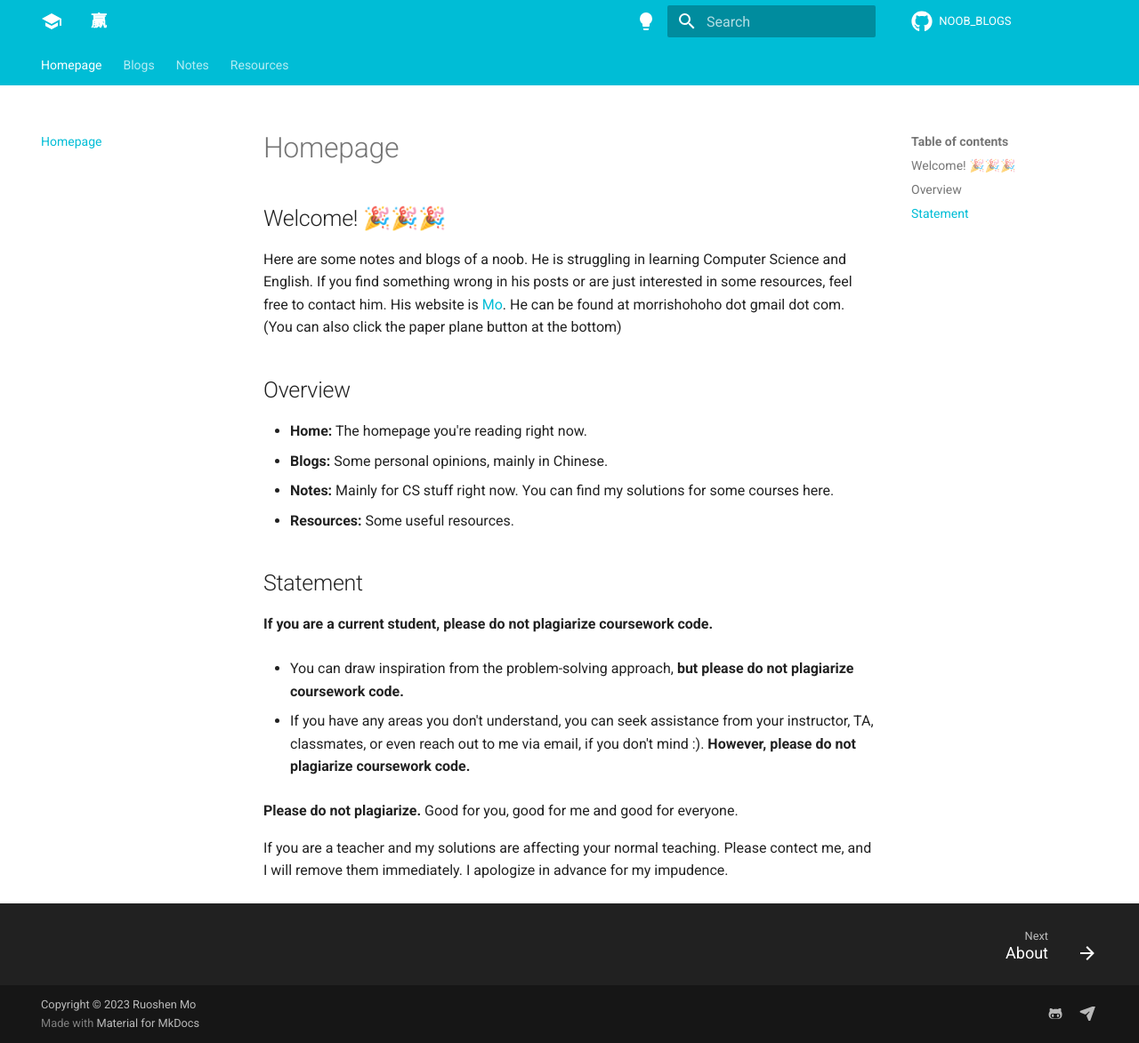
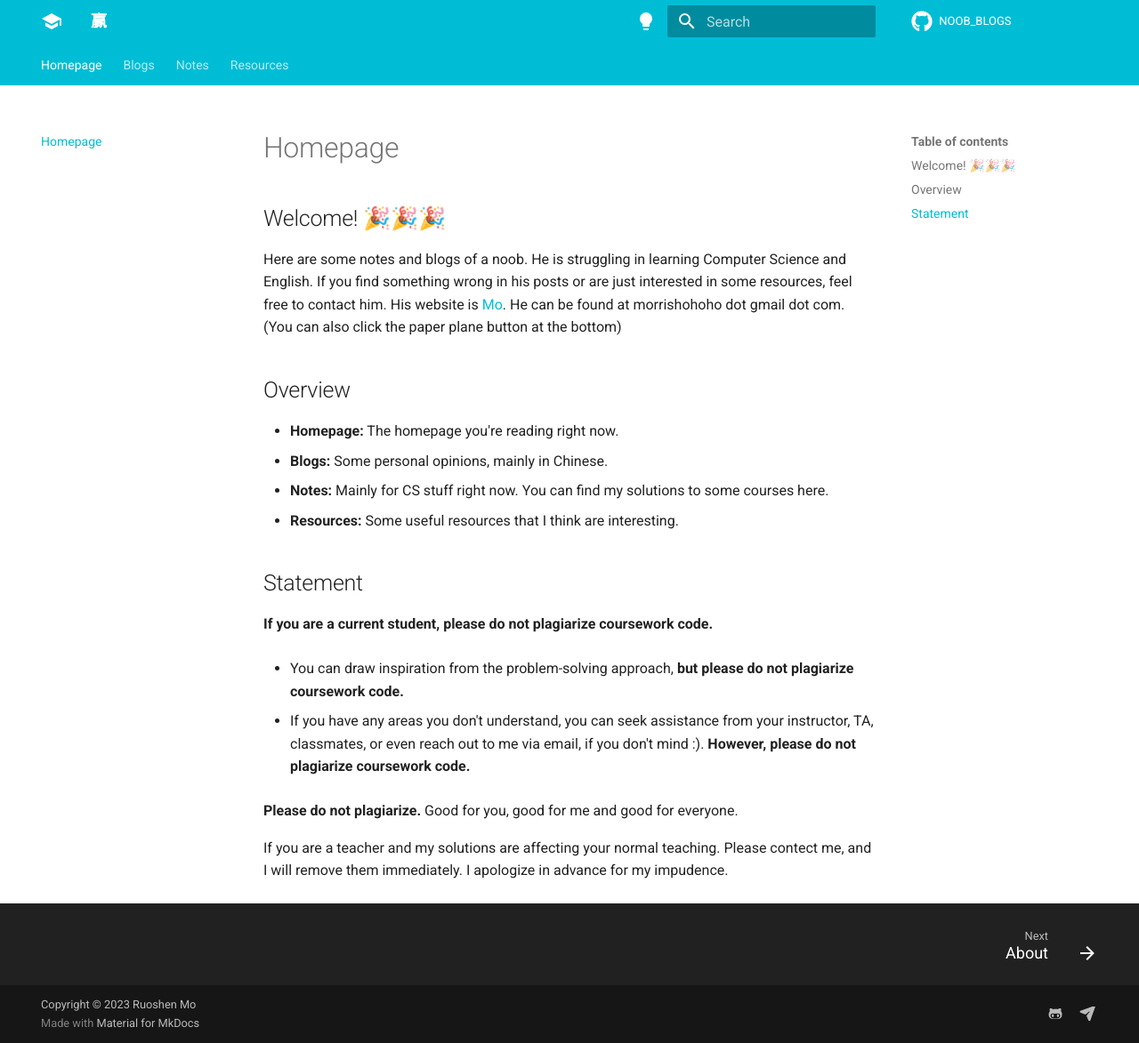
Before and after one commit to MorrisHohoho/NOOB_BLOGS, an MkDocs documentation site: the page built from docs/index.md, in a window 1280 px wide and 1173 px high. Shown: the whole window at 89% size. Built offline with MkDocs 1.6.1 and Material for MkDocs 9.7.7, drawn with Linux system fonts in a browser that asks for light colours; comment, search, counter and statistics services are not loaded.

Commit message:
upadate homepage

```diff
--- a/docs/index.md
+++ b/docs/index.md
@@ -4,10 +4,10 @@
 Here are some notes and blogs of a noob. He is struggling in learning Computer Science and English. If you find something wrong in his posts or are just interested in some resources, feel free to contact him. His website is [Mo](https://morrishohoho.github.io/). He can be found at morrishohoho dot gmail dot com. (You can also click the paper plane button at the bottom)
 
 ## Overview
-- **Home:** The homepage you're reading right now.
+- **Homepage:** The homepage you're reading right now.
 - **Blogs:** Some personal opinions, mainly in Chinese.
-- **Notes:** Mainly for CS stuff right now. You can find my solutions for some courses here.
-- **Resources:** Some useful resources.
+- **Notes:** Mainly for CS stuff right now. You can find my solutions to some courses here.
+- **Resources:** Some useful resources that I think are interesting.
 
 ## Statement
 **If you are a current student, please do not plagiarize coursework code.**
```
